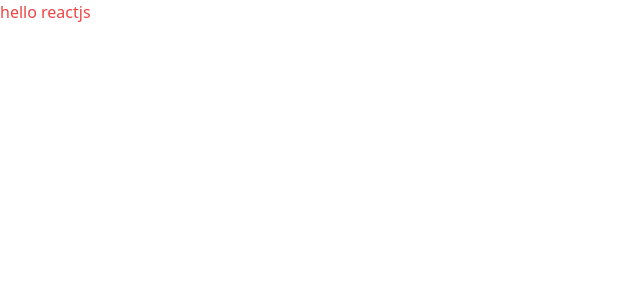
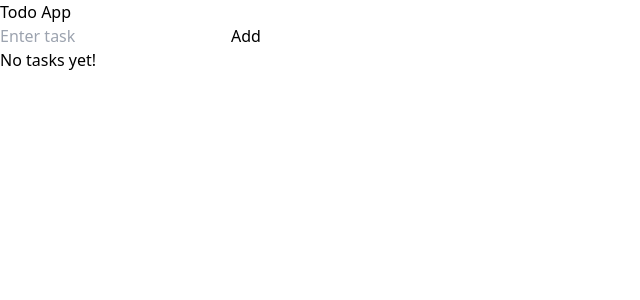
Before and after one commit to omshi255/TO_DO-App_Reactjs, a React (Vite) app: page / in a window 1280 px wide. Shown: the top 300 px of the page, without its empty margins (0-640 px from the left). Built offline with nearby package versions, Linux system fonts and the light colour scheme.

Commit message:
to do lisst logic added

```diff
--- a/src/App.jsx
+++ b/src/App.jsx
@@ -1,11 +1,73 @@
-import React from 'react'
+import React, { useState, useEffect } from "react";
+import TodoForm from "./Components/TodoForm";
+import TodoList from "./Components/TodoList";
 
-function App() {
+export default function App() {
+  const [todos, setTodos] = useState([]);
+
+  // ----------- Logic Functions -----------
+  const loadTodos = () => {
+    const saved = localStorage.getItem("todos");
+    if (saved) {
+      try {
+        return JSON.parse(saved);
+      } catch (err) {
+        console.error("Failed to parse todos:", err);
+      }
+    }
+    return [];
+  };
+
+  const saveTodos = (todos) => {
+    localStorage.setItem("todos", JSON.stringify(todos));
+  };
+
+  const addTodo = (text) => {
+    if (!text.trim()) return;
+    const newTodo = { id: Date.now(), text, completed: false };
+    const updated = [...todos, newTodo];
+    setTodos(updated);
+    saveTodos(updated);
+  };
+
+  const deleteTodo = (id) => {
+    const updated = todos.filter((todo) => todo.id !== id);
+    setTodos(updated);
+    saveTodos(updated);
+  };
+
+  const toggleComplete = (id) => {
+    const updated = todos.map((todo) =>
+      todo.id === id ? { ...todo, completed: !todo.completed } : todo
+    );
+    setTodos(updated);
+    saveTodos(updated);
+  };
+
+  const updateTodo = (id, newText) => {
+    if (!newText.trim()) return;
+    const updated = todos.map((todo) =>
+      todo.id === id ? { ...todo, text: newText } : todo
+    );
+    setTodos(updated);
+    saveTodos(updated);
+  };
+
+  // ----------- Load Todos on Mount -----------
+  useEffect(() => {
+    setTodos(loadTodos());
+  }, []);
+
   return (
-    <div>
-      <h1 className='text-red-500'> hello reactjs</h1>
+    <div className="app-container">
+      <h1>Todo App</h1>
+      <TodoForm addTodo={addTodo} />
+      <TodoList
+        todos={todos}
+        deleteTodo={deleteTodo}
+        toggleComplete={toggleComplete}
+        updateTodo={updateTodo}
+      />
     </div>
-  )
+  );
 }
-
-export default App
--- a/src/Components/TodoForm.jsx
+++ b/src/Components/TodoForm.jsx
@@ -0,0 +1,23 @@
+import React, { useState } from "react";
+
+export default function TodoForm({ addTodo }) {
+  const [text, setText] = useState("");
+
+  const handleSubmit = (e) => {
+    e.preventDefault();
+    addTodo(text);
+    setText("");
+  };
+
+  return (
+    <form onSubmit={handleSubmit}>
+      <input
+        type="text"
+        value={text}
+        onChange={(e) => setText(e.target.value)}
+        placeholder="Enter task"
+      />
+      <button type="submit">Add</button>
+    </form>
+  );
+}
--- a/src/Components/TodoItem.jsx
+++ b/src/Components/TodoItem.jsx
@@ -0,0 +1,33 @@
+import React, { useState } from "react";
+
+export default function TodoItem({ todo, deleteTodo, toggleComplete, updateTodo }) {
+  const [isEditing, setIsEditing] = useState(false);
+  const [editText, setEditText] = useState(todo.text);
+
+  const handleSave = () => {
+    updateTodo(todo.id, editText);
+    setIsEditing(false);
+  };
+
+  return (
+    <li>
+      {isEditing ? (
+        <input value={editText} onChange={(e) => setEditText(e.target.value)} />
+      ) : (
+        <span
+          style={{ textDecoration: todo.completed ? "line-through" : "none", cursor: "pointer" }}
+          onClick={() => toggleComplete(todo.id)}
+        >
+          {todo.text}
+        </span>
+      )}
+
+      {isEditing ? (
+        <button onClick={handleSave}>Save</button>
+      ) : (
+        <button onClick={() => setIsEditing(true)}>Edit</button>
+      )}
+      <button onClick={() => deleteTodo(todo.id)}>Delete</button>
+    </li>
+  );
+}
--- a/src/Components/TodoList.jsx
+++ b/src/Components/TodoList.jsx
@@ -0,0 +1,20 @@
+import React from "react";
+import TodoItem from "./TodoItem";
+
+export default function TodoList({ todos, deleteTodo, toggleComplete, updateTodo }) {
+  if (todos.length === 0) return <p>No tasks yet!</p>;
+
+  return (
+    <ul>
+      {todos.map((todo) => (
+        <TodoItem
+          key={todo.id}
+          todo={todo}
+          deleteTodo={deleteTodo}
+          toggleComplete={toggleComplete}
+          updateTodo={updateTodo}
+        />
+      ))}
+    </ul>
+  );
+}
```
Also changed, not shown: src/hooks/useTodos.jsx (deleted), src/pages/Home.jsx (deleted).
